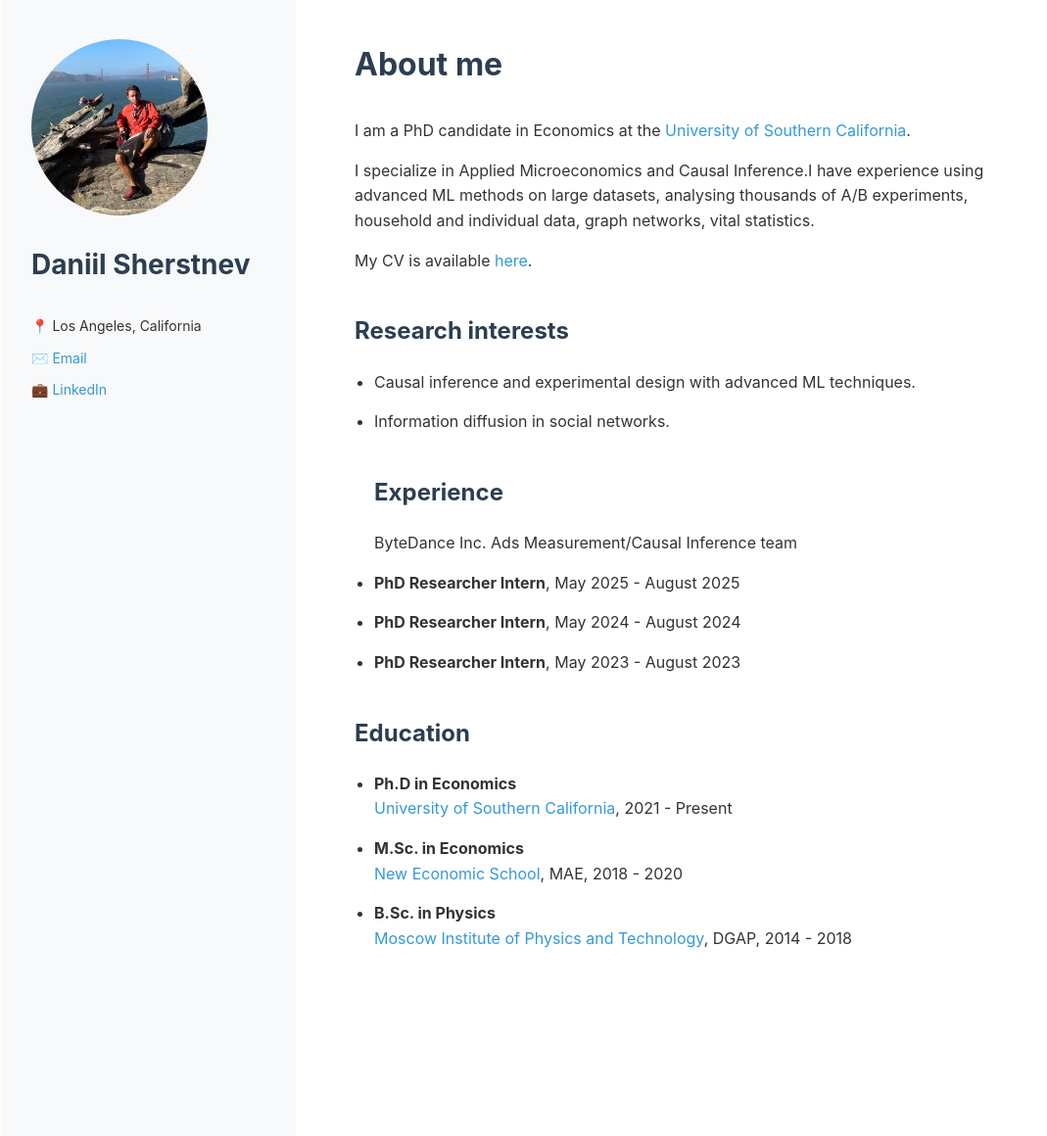
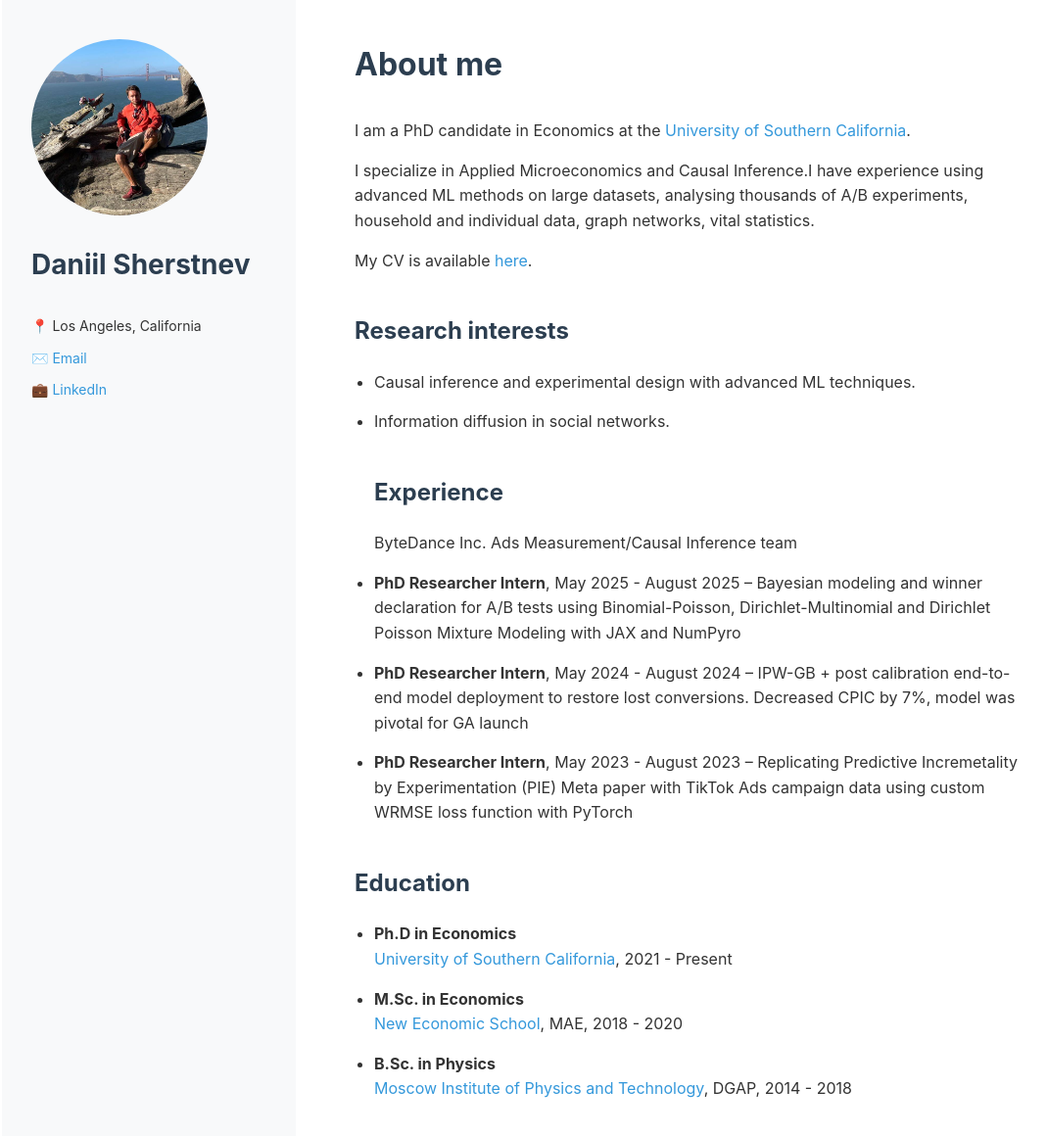
Before and after one commit to dansherstnev/daniil_sherstnev.github.io, a Jekyll site: the page built from index.md, in a window 1280 px wide and 1185 px high. Shown: the top 1160 px of the window at 98% size, without its empty margins (38-1107 px from the left). Built offline with Jekyll 4.4.1, drawn with Linux system fonts in a browser that asks for light colours; our own code applies the rules of GitHub Pages for plain Markdown files.

Commit message:
Update index.md

```diff
--- a/index.md
+++ b/index.md
@@ -15,13 +15,16 @@ My CV is available [here](assets/pdfs/cv.pdf).
   ## Experience
 ByteDance Inc. Ads Measurement/Causal Inference team
 - **PhD Researcher Intern**, May 2025 - August 2025
+  -- Bayesian modeling and winner declaration for A/B tests using Binomial-Poisson, Dirichlet-Multinomial and Dirichlet Poisson Mixture Modeling with JAX and NumPyro
 - **PhD Researcher Intern**, May 2024 - August 2024
+  -- IPW-GB + post calibration end-to-end model deployment to restore lost conversions. Decreased CPIC by 7%, model was pivotal for GA launch
 - **PhD Researcher Intern**, May 2023 - August 2023
+  -- Replicating Predictive Incremetality by Experimentation (PIE) Meta paper with TikTok Ads campaign data using custom WRMSE loss function with PyTorch
 
 ## Education
 
 - **Ph.D in Economics**
-  [University of Southern California]([https://example.com](https://dornsife.usc.edu/econ/doctoral/)), 2021 - Present
+  [University of Southern California](https://dornsife.usc.edu/econ/doctoral/), 2021 - Present
 
 - **M.Sc. in Economics**
   [New Economic School](https://www.nes.ru/about/official), MAE, 2018 - 2020
```
